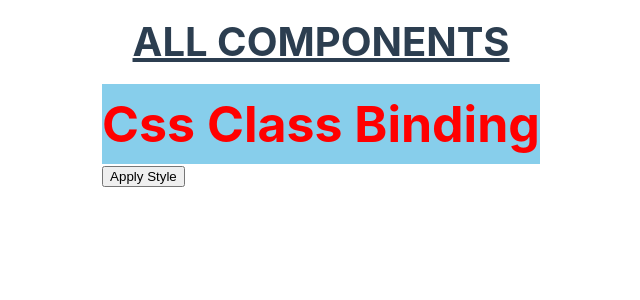
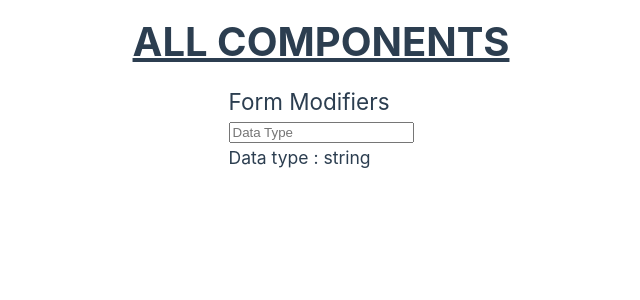
Before and after one commit to madhavrawal29/Vue-js, a Vue app: page / in a window 1280 px wide. Shown: the top 300 px of the page, without its empty margins (319-959 px from the left). Built offline with nearby package versions, Linux system fonts and the light colour scheme.

Commit message:
Form Modifiers

```diff
--- a/src/components/AllComponents.vue
+++ b/src/components/AllComponents.vue
@@ -5,6 +5,7 @@ import ifElse from './ifElse.vue'
 import ForLoopAndList from './ForLoopAndList.vue'
 import PassingDataParentToChild from './PassingDataParentToChild.vue'
 import CssClassBinding from './CssClassBinding.vue'
+import FormModifier from './FormModifier.vue'
 </script>
 
 <template>
@@ -14,7 +15,8 @@ import CssClassBinding from './CssClassBinding.vue'
     <!-- <ifElse /> -->
     <!-- <ForLoopAndList /> -->
     <!-- <PassingDataParentToChild /> -->
-    <CssClassBinding />
+    <!-- <CssClassBinding /> -->
+    <FormModifier />
   </div>
 </template>
 
--- /dev/null
+++ b/src/components/FormModifier.vue
@@ -0,0 +1,18 @@
+<script setup>
+import { ref } from 'vue'
+
+const data = ref('')
+</script>
+
+<template>
+  <div>
+    <h2>Form Modifiers</h2>
+    <!-- <input type="text" placeholder="Wait for outfocus" v-model.lazy="data" /> <br /> -->
+    <!-- Wait for outfocus -->
+    <!-- <input type="text" placeholder="remove spaces" v-model.trim="data" /> -->
+    <!-- remove spaces -->
+    <!-- <h3>Your text:{{ data }}</h3> -->
+    <input type="text" placeholder="Data Type" v-model.number="data" />
+    <h3>Data type : {{ typeof data }}</h3>
+  </div>
+</template>
```
